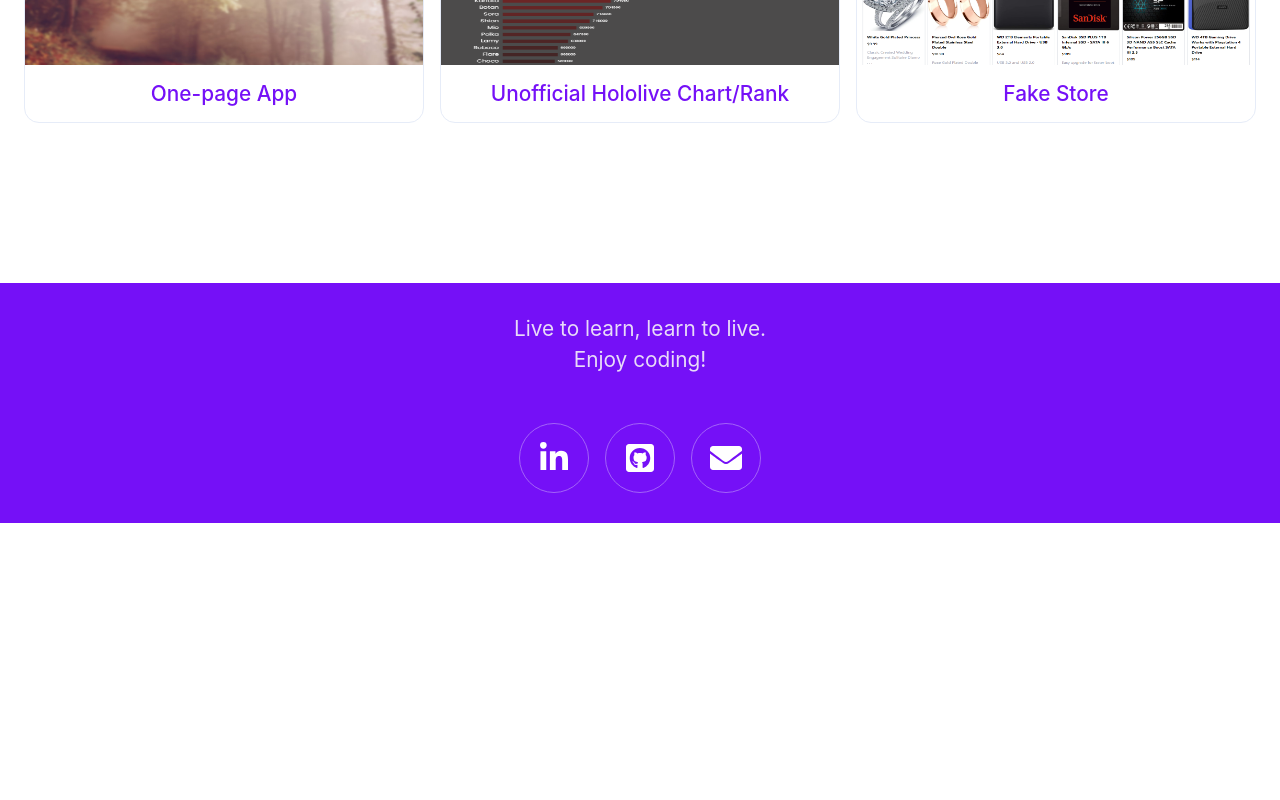
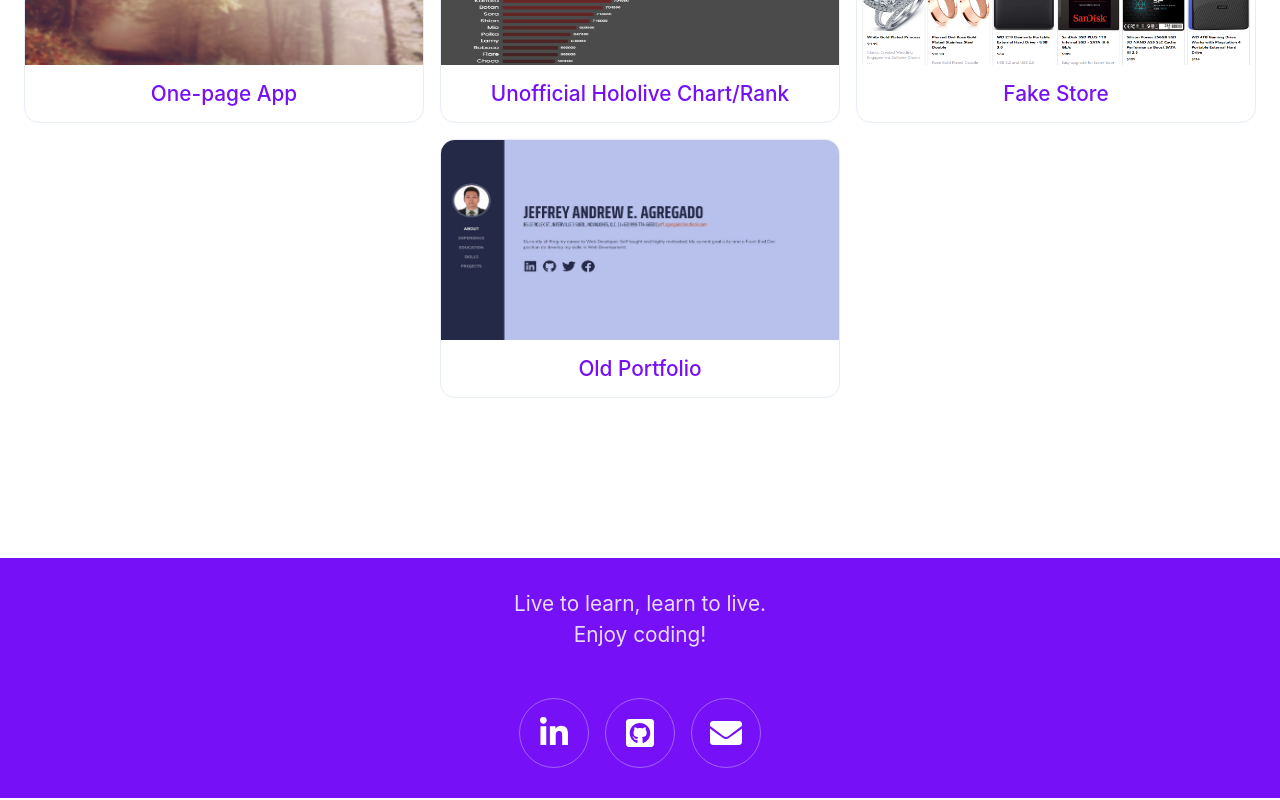
Before and after one commit to jeffagregado/portfoliov2, a Next.js app: page / in a window 1280 px wide. Shown: the part 2552-3352 px from the top of the page. Before the commit the page ends 3077 px from the top, so only its background shows below. Built offline with nearby package versions, Linux system fonts and the light colour scheme.

Commit message:
added more project

```diff
--- a/pages/index.tsx
+++ b/pages/index.tsx
@@ -45,6 +45,14 @@ export default function Home() {
       desc: '',
       link: 'https://fakestore-jeffagregado.vercel.app/',
       img: '/fakestore.PNG',
+    },
+    {
+      id: 3,
+      name: 'Old Portfolio',
+      alt: 'portfolio',
+      desc: '',
+      link: 'https://jeffagregado-portfolio.netlify.app/',
+      img: '/oldportfolio.JPG',
     },
   ]
   return (
```
Also changed, not shown: public/oldportfolio.JPG (added).
